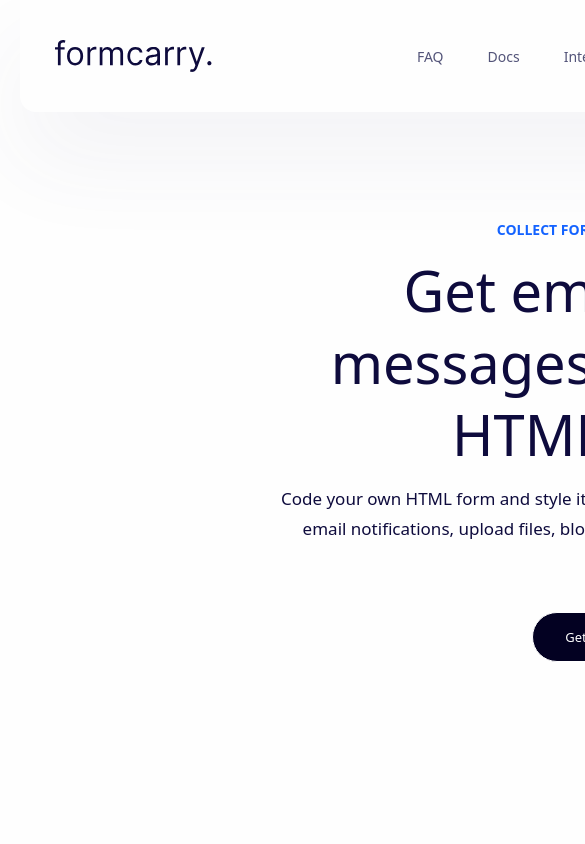
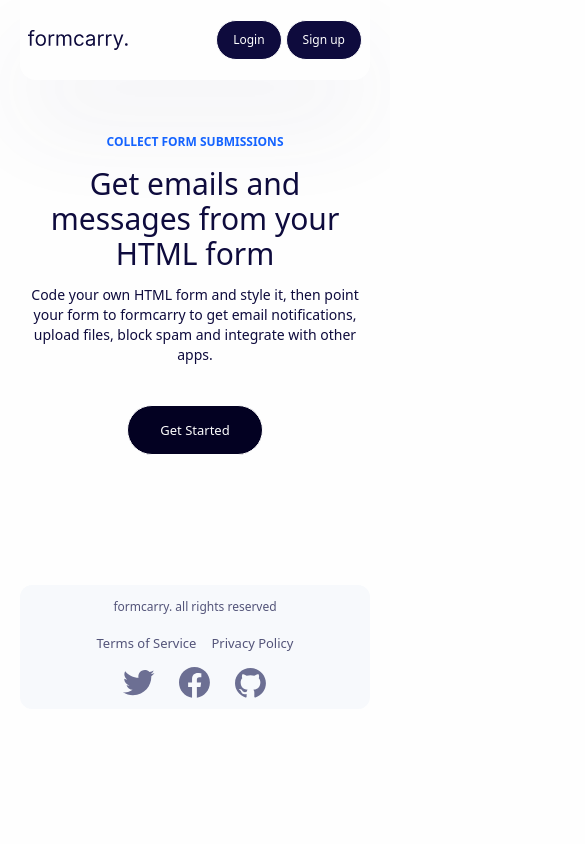
Before and after one commit to Mohirjon013/formcarry., a plain HTML site: page index.html in a window 390 px wide. Shown: the top 844 px of the page, 585 px wide, since content can reach past the window. Drawn offline with nearby package versions, Linux system fonts and the light colour scheme.

Commit message:
made responsive and changed some codes

```diff
--- a/css/main.css
+++ b/css/main.css
@@ -22,7 +22,7 @@
   background-color: #FEFEFE;
 }
 .container{
-  width: 1200px;
+  max-width: 1200px;
   margin: 0 auto;
   padding: 0 20px;
 }
--- a/js/main.js
+++ b/js/main.js
@@ -4,25 +4,25 @@
 let BtnList = ["Login", "Sign up"]
 
 
-let elContainer = document.createElement("div")
-let elHeader = document.createElement("div")
-let elLogoImgLink = document.createElement("a")
-let elLogoImg = document.createElement("img")
-let elHeaderList = document.createElement("ul")
-let elBtnWrapper = document.createElement("div")
+const elContainer = document.createElement("div")
+const elHeader = document.createElement("div")
+const elLogoImgLink = document.createElement("a")
+const elLogoImg = document.createElement("img")
+const elHeaderList = document.createElement("ul")
+const elBtnWrapper = document.createElement("div")
 
 elContainer.classList.add("container")
-elHeader.className = "header flex items-center justify-between py-[36px] px-[35px] rounded-b-[16px] shadow-[0px_48px_96px_0px_#423E790F]"
+elHeader.className = "header flex items-center justify-between gap-2 py-5 sm:py-[36px] px-2 sm:px-[36px] rounded-b-[16px] shadow-[0px_48px_96px_0px_#423E790F] "
 
 elLogoImgLink.className = "header__logo-link inline-block"
 elLogoImgLink.href = "/"
-elLogoImg.classList.add("header__logo-img")
+elLogoImg.className = "header__logo-img w-[100px] sm:w-[157px]"
 elLogoImg.src = "./images/logo.svg"
 elLogoImg.alt = "logo-img"
 elLogoImg.width = "157"
 elLogoImg.height = "24"
 
-elHeaderList.className = "header__list flex items-center gap-[44px]"
+elHeaderList.className = "header__list md:flex hidden items-center lg:gap-[44px] md:gap-[22px]"
 navbarList.forEach(item => {
     let elHeaderItem = document.createElement("li")
     let elHeaderItemLink = document.createElement("a")
@@ -36,11 +36,11 @@
     elHeaderItem.appendChild(elHeaderItemLink)
 })
 
-elBtnWrapper.className = "header__btn-wrapper flex items-center gap-[20px]"
+elBtnWrapper.className = "header__btn-wrapper  flex items-center gap-1 md:gap-[20px]"
 BtnList.forEach(item => {
     let elHeaderBtn = document.createElement("button")
 
-    elHeaderBtn.className = "header__btn py-[7px] px-[24px] rounded-[40px] bg-[#0E0B3D] font-normal text-[14px] text-[#FFFFFF] leading-[24px] cursor-pointer hover:bg-transparent hover:text-[#0E0B3D] border hover:border hover:border-[#0E0B3D] hover:border-solid duration-300"
+    elHeaderBtn.className = "header__btn px-[16px] sm:px-[24px] py-[7px] rounded-[40px] bg-[#0E0B3D] font-normal text-[12px] sm:text-[14px] text-[#FFFFFF] leading-[24px] cursor-pointer hover:bg-transparent hover:text-[#0E0B3D] border hover:border hover:border-[#0E0B3D] hover:border-solid duration-300 "
     elHeaderBtn.textContent = item
     elBtnWrapper.appendChild(elHeaderBtn)
 })
@@ -64,15 +64,15 @@
 let elHeroBtn = document.createElement("button")
 
 
-elHeroSection.className = "hero-section mt-[106px] mb-[290px]"
+elHeroSection.className = "hero-section sm:mt-[106px] mt-[50px] md:mb-[400px] mb-[130px]"
 elHeroContainer.classList.add("container")
-elHero.className = "hero w-[655px] mx-auto text-center"
+elHero.className = "hero max-w-[655px] w-full mx-auto text-center"
 
-elHeroStrong.className = "hero__strong mb-[12px] block font-bold text-[14px] text-[#1463FF] leading-[24px] text-uppercasse"
+elHeroStrong.className = "hero__strong mb-[12px] block font-bold text-[12px] sm:text-[14px] text-[#1463FF] leading-[24px] uppercase"
 elHeroStrong.textContent = "COLLECT FORM SUBMISSIONS"
-elHeroTitle.className = "hero__title mb-[14px] font-normal text-[56px] text-[#0E0B3D] leading-[72px]"
+elHeroTitle.className = "hero__title mb-[14px] font-normal md:text-[56px] sm:text-[46px] text-[30px] text-[#0E0B3D] md:leading-[72px]  sm:leading-[60px] leading-[35px]"
 elHeroTitle.textContent = "Get emails and messages from your HTML form"
-elHeroText.className = "hero__text mb-[68px] font-normal text-[17px] text-[#0E0B3D] leading-[30px]"
+elHeroText.className = "hero__text sm:mb-[68px] mb-[40px] font-normal sm:text-[17px] text-[14px] text-[#0E0B3D] sm:leading-[30px] leading-[20px]"
 elHeroText.textContent = "Code your own HTML form and style it, then point your form to formcarry to get email notifications, upload files, block spam and integrate with other apps."
 
 elHeroBtn.className = "hero__btn py-[12px] px-[32px] bg-[#030122] font-normal text-[13px] text-[#FFFFFF] leading-[24px] rounded-[50px] border hover:border hover:border-solid hover:border-[#030122] hover:bg-transparent hover:text-[#030122] hover:cursor-pointer duration-300"
@@ -98,12 +98,12 @@
 
 
 elFooterContainer.classList.add("container")
-elFooter.className = "footer mb-[32px] bg-[#F7F9FC] rounded-[12px] flex items-center justify-between p-[24px]"
+elFooter.className = "footer md:mb-[30px] mb-[15px] bg-[#F7F9FC] rounded-[12px] flex flex-col sm:flex-row items-center justify-between sm:p-[24px] p-[10px] gap-3 sm:gap-0"
 
-elFooterSpan.className = "footer__span font-normal text-[13px] text-[#535479] leading-[24px]"
+elFooterSpan.className = "footer__span font-normal sm:text-[14px] text-[12px] text-[#535479] leading-[24px]"
 elFooterSpan.textContent = "formcarry. all rights reserved"
 
-elFooterTextWrapper.className = "footer__text-wrapper flex items-center gap-[30px]"
+elFooterTextWrapper.className = "footer__text-wrapper flex items-center  md:gap-[30px] sm:gap-[20px] gap-[15px]"
 footerTextList.forEach(item => {
     let elFooterText = document.createElement("p")
 
@@ -117,8 +117,7 @@
 footerIconList.forEach(item => {
     let elFooterIcon = document.createElement("img")
 
-    elFooterIcon.classList.add("footer__icon")
-    elFooterIcon.classList.add("cursor-pointer")
+    elFooterIcon.className = "footer__icon cursor-pointer"
     elFooterIcon.src = item
     elFooterIcon.alt = "icons"
     elFooterIcon.width = "32"
```
